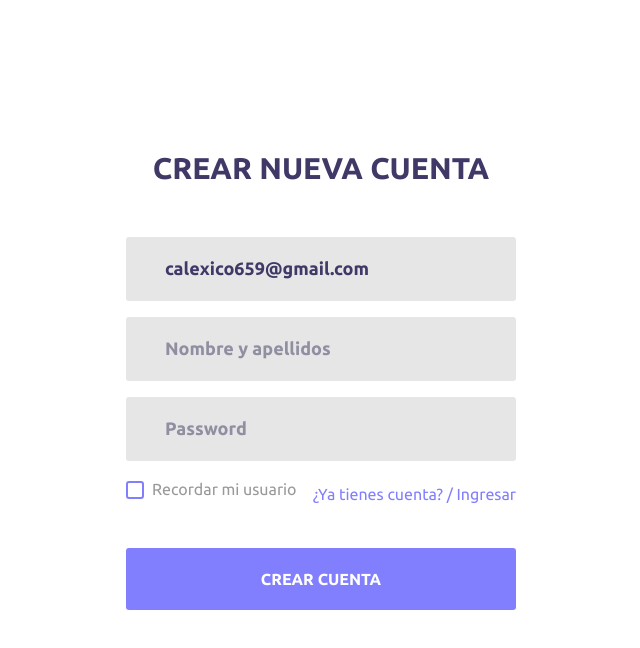
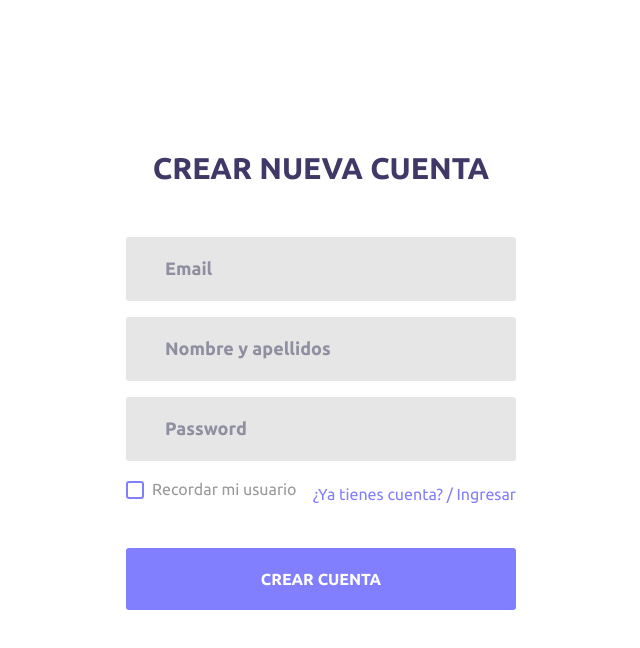
Before and after one commit to MrCIMD/AuthFire, an Angular app: page /registro in a window 1280 px wide. Shown: the top 648 px of the page, without its empty margins (319-959 px from the left). Built offline with nearby package versions, Linux system fonts and the light colour scheme.

Commit message:
Validaciones en registro

```diff
--- a/src/app/pages/registro/registro.component.html
+++ b/src/app/pages/registro/registro.component.html
@@ -1,29 +1,21 @@
 <div class="limiter">
     <div class="container-login100">
         <div class="wrap-login100 p-t-50 p-b-90">
-            <form (ngSubmit)="onSubmit()" class="login100-form validate-form flex-sb flex-w">
-
-                <span class="login100-form-title p-b-51">
-                        Crear nueva cuenta
-                    </span>
-
-                <!-- <span class="text-danger">El correo es obligatorio</span> -->
+            <form (ngSubmit)="onSubmit(form)" #form="ngForm" class="login100-form validate-form flex-sb flex-w">
+                <span class="login100-form-title p-b-51">Crear nueva cuenta</span>
+                <span class="text-danger animated fadeIn" *ngIf="form.submitted && form.controls?.email.errors">El correo es obligatorio</span>
                 <div class="wrap-input100 m-b-16">
-                    <input class="input100" type="text" name="email" placeholder="Email" [(ngModel)]="usuario.email">
-
+                    <input class="input100" type="email" name="email" placeholder="Email" [(ngModel)]="usuario.email" required email>
                     <span class="focus-input100"></span>
                 </div>
-
-                <!-- <span class="text-danger">El nombre es obligatorio</span> -->
+                <span class="text-danger animated fadeIn" *ngIf="form.submitted && form.controls?.nombre.errors">El nombre es obligatorio</span>
                 <div class="wrap-input100 m-b-16">
-                    <input class="input100" type="text" name="nombre" placeholder="Nombre y apellidos" [(ngModel)]="usuario.nombre">
-
+                    <input class="input100" type="text" name="nombre" placeholder="Nombre y apellidos" [(ngModel)]="usuario.nombre" required minlength="2">
                     <span class="focus-input100"></span>
                 </div>
-
-                <!-- <span class="text-danger">La contraseña debe de ser más de 6 letras</span> -->
-                <div class="wrap-input100 m-b-16" data-validate="Password is required">
-                    <input class="input100" type="password" name="pass" placeholder="Password" [(ngModel)]="usuario.password">
+                <span class="text-danger animated fadeIn" *ngIf="form.submitted && form.controls?.password.errors">La contraseña debe de ser más de 6 letras</span>
+                <div class="wrap-input100 m-b-16">
+                    <input class="input100" type="password" name="password" placeholder="Password" [(ngModel)]="usuario.password" required minlength="6">
                     <span class="focus-input100"></span>
                 </div>
 
--- a/src/app/pages/registro/registro.component.ts
+++ b/src/app/pages/registro/registro.component.ts
@@ -1,5 +1,6 @@
 import { Component, OnInit } from '@angular/core';
 import { UsuarioModel } from '../../models/usuario.model';
+import { NgForm } from '@angular/forms';
 
 @Component({
   selector: 'app-registro',
@@ -14,10 +15,11 @@ export class RegistroComponent implements OnInit {
 
   ngOnInit() {
     this.usuario = new UsuarioModel();
-    this.usuario.email = 'calexico659@gmail.com';
   }
 
-  public onSubmit() {
+  public onSubmit(form: NgForm) {
+    if (form.invalid) { return; }
     console.log(this.usuario);
+    console.log(form);
   }
 }
```
